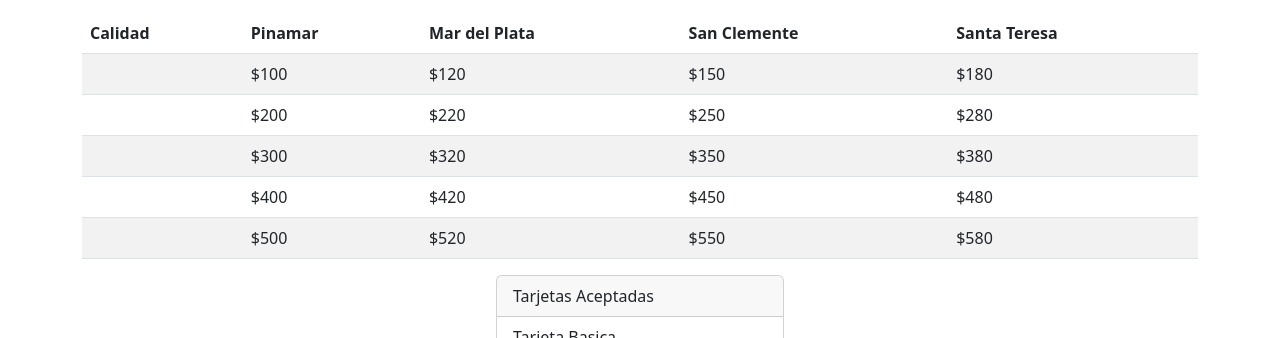
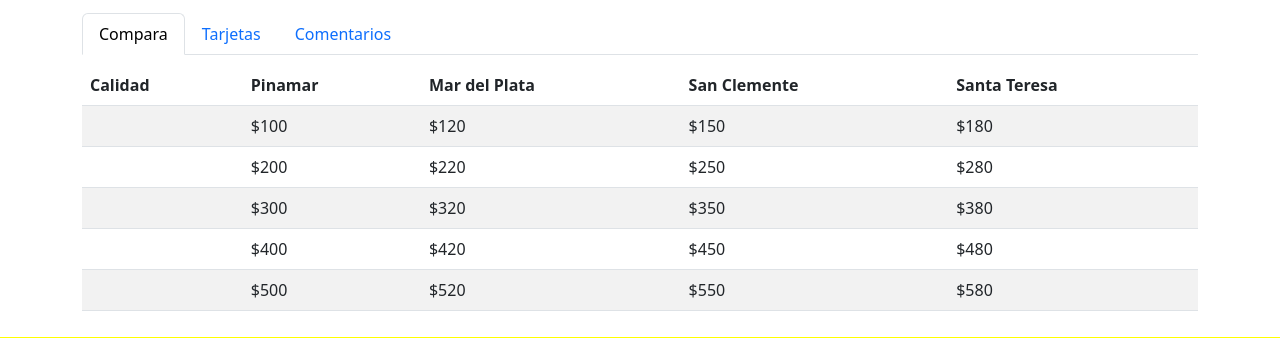
Before and after one commit to HernanGoat77/Proyectos-Acad-micos, a website: page precios.html in a window 1280 px wide. Shown: the part 133-471 px from the top of the page. Drawn offline with nearby package versions, Linux system fonts and the light colour scheme; a web font is replaced by a local one.

Commit message:
usando pestañas en la seccion de precios

```diff
--- a/css/main.css
+++ b/css/main.css
@@ -24,5 +24,10 @@
    }
    .footer-address-icon {
       padding-right: 10px;
+   }
+
+
+   .tab-content{
+      padding-top: 10px;
 
    }
--- a/precios.html
+++ b/precios.html
@@ -39,6 +39,20 @@
           </ol>
       </nav>
 
+    <ul class="nav nav-tabs" id="myTab" role="tablist">
+         <li class="nav-item">
+            <a class="nav-link active" id="compara-tab" data-toggle="tab" href="#compara" role="tab" aria-controls="compara" aria-selected="true">Compara</a>
+         </li>
+         <li class="nav-item">
+            <a class="nav-link" id="tarjetas-tab" data-toggle="tab" href="#tarjetas" role="tab" aria-controls="tarjetas" aria-selected="false">Tarjetas</a>
+         </li>
+         <li class="nav-item">
+            <a class="nav-link" id="comentarios-tab" data-toggle="tab" href="#comentarios" role="tab" aria-controls="comentarios" aria-selected="false">Comentarios</a>
+        </li>
+    </ul>
+
+<div class="tab-content" id="myTabContent">
+  <div class="tab-pane fade show active" id="compara" role="tabpanel" aria-labelledby="compara-tab">
    <div class="table-responsive">
     <table class="table table-striped">
      <thead class="thead-dark">
@@ -87,9 +101,14 @@
      </tbody>
     </table>
   </div>
+ </div>
+
+  <div class="tab-pane fade" id="tarjetas" role="tabpanel"
+  aria-labelledby="tarjetas-tab">
+
       <div class="d-flex justify-content-center">
          <div class="card" style="width: 18rem;">
-        <div class="card-header">
+             <div class="card-header" style="background-color: blue; color: white;">
                 Tarjetas Aceptadas
              </div>
              <ul class="list-group list-group-flush">
@@ -99,9 +118,10 @@
              </ul>
          </div>
       </div>
+  </div>
 
-
-
+   <div class="tab-pane fade" id="comentarios" role="tabpanel" aria-labelledby="comentarios-tab">Comentarios</div>
+ </div>
 </div>
 
 <footer class="footer" >
@@ -130,8 +150,8 @@
 </footer>
 
 
-  <!-- Optional JavaScript →→→>
-  <!-- jQuery first, then Popper.js, then Bootstrap JS →→→>
+  <!-- Optional JavaScript -->
+  <!-- jQuery first, then Popper.js, then Bootstrap JS -->
   <script src="node_modules/jquery/dist/jquery.min.js"></script>
   <script src="node_modules/popper.js/dist/popper.min.js"></script>
   <script src="node_modules/bootstrap/dist/js/bootstrap.min.js"></script>
```
Also changed, not shown: about.html (+2 -2 lines), contacto.html (+2 -2 lines), index.html (+2 -2 lines). Lines whose indentation alone changed are shown as unchanged.
